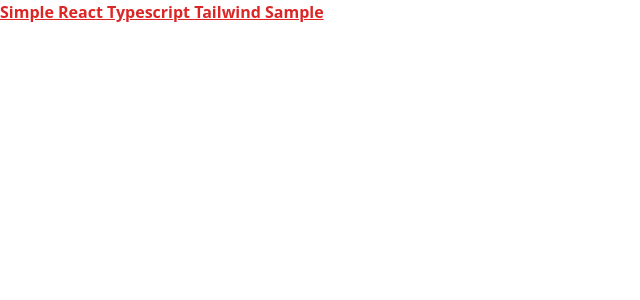
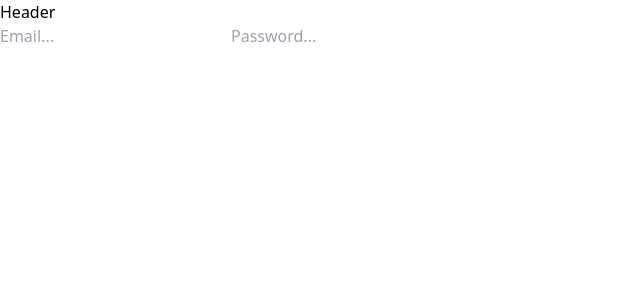
Before and after one commit to DmytroPred/Todo-list, a React (Create React App) app: page / in a window 1280 px wide. Shown: the top 300 px of the page, without its empty margins (0-640 px from the left). Built offline with nearby package versions, Linux system fonts and the light colour scheme.

Commit message:
changes add firebase add react-router-dom implement base routing architecture

```diff
--- a/package.json
+++ b/package.json
@@ -10,8 +10,10 @@
     "@types/node": "^16.18.54",
     "@types/react": "^18.2.23",
     "@types/react-dom": "^18.2.8",
+    "firebase": "^10.4.0",
     "react": "^18.2.0",
     "react-dom": "^18.2.0",
+    "react-router-dom": "^6.16.0",
     "react-scripts": "5.0.1",
     "typescript": "^4.9.5",
     "web-vitals": "^2.1.4"
--- a/src/App.tsx
+++ b/src/App.tsx
@@ -1,12 +1,15 @@
-import './App.css';
+import { Route, Routes } from "react-router-dom";
+import "./App.css";
+import Layout from "./components/layout/Layout";
+import Auth from "./components/auth/Auth";
 
 function App() {
   return (
-    <div className="App">
-      <h1 className='text-3x1, font-bold underline text-red-600'>
-        Simple React Typescript Tailwind Sample
-      </h1>
-    </div>
+    <Layout>
+      <Routes>
+        <Route path='' element={<Auth />} />
+      </Routes>
+    </Layout>
   );
 }
 
--- /dev/null
+++ b/src/components/auth/Auth.tsx
@@ -0,0 +1,11 @@
+
+const Auth = () => {
+  return (
+    <div>
+        <input type="mail" placeholder="Email..."/>
+        <input type="password" placeholder="Password..." />
+    </div>
+  )
+}
+
+export default Auth
--- /dev/null
+++ b/src/components/layout/Header.tsx
@@ -0,0 +1,5 @@
+const Header = () => {
+  return <div>Header</div>;
+};
+
+export default Header;
--- /dev/null
+++ b/src/components/layout/Layout.tsx
@@ -0,0 +1,13 @@
+import { PropsWithChildren } from "react";
+import Header from "./Header";
+
+const Layout = ({ children }: PropsWithChildren<any>) => {
+  return (
+    <div>
+      <Header></Header>
+      <main>{children}</main>
+    </div>
+  );
+};
+
+export default Layout;
--- /dev/null
+++ b/src/config/firebase.js
@@ -0,0 +1,14 @@
+import { initializeApp } from "firebase/app";
+import { getAuth } from "firebase/auth"
+
+const firebaseConfig = {
+  apiKey: "AIzaSyDOUMRI6MGlw9niOmerC-8FQNgcpzH5Zlw",
+  authDomain: "todo-list-6b0e7.firebaseapp.com",
+  projectId: "todo-list-6b0e7",
+  storageBucket: "todo-list-6b0e7.appspot.com",
+  messagingSenderId: "638478636312",
+  appId: "1:638478636312:web:992f27ed9ab7e6042a7a6d",
+  measurementId: "G-BFGTG21F0R"
+};
+
+const app = initializeApp(firebaseConfig);
--- a/src/index.tsx
+++ b/src/index.tsx
@@ -1,13 +1,16 @@
-import React from 'react';
-import ReactDOM from 'react-dom/client';
-import './index.css';
-import App from './App';
+import React from "react";
+import ReactDOM from "react-dom/client";
+import "./index.css";
+import App from "./App";
+import { BrowserRouter } from "react-router-dom";
 
 const root = ReactDOM.createRoot(
-  document.getElementById('root') as HTMLElement
+  document.getElementById("root") as HTMLElement
 );
 root.render(
   <React.StrictMode>
-    <App />
+    <BrowserRouter>
+      <App />
+    </BrowserRouter>
   </React.StrictMode>
 );
```
Also changed, not shown: 1 other file (tests, documents, lock files or other folders).
